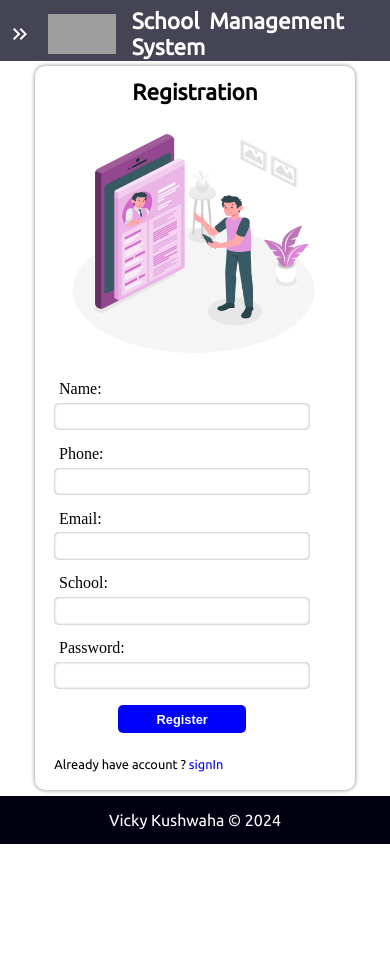
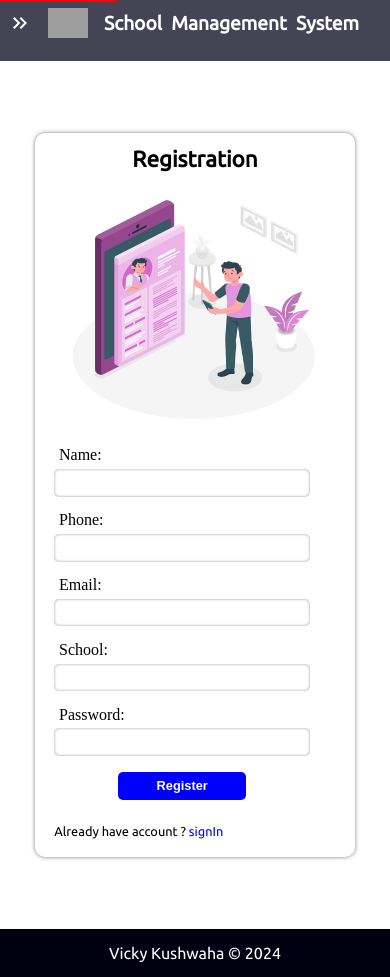
Before and after one commit to Vicky-Kushwaha/School-Management-Frontend, a React (Create React App) app: page /register in a window 390 px wide. Before the commit the page ends 844 px from the top, so only its background shows below. Built offline with nearby package versions, Linux system fonts and the light colour scheme; no server answers; sample sign-in values are in the browser's storage; grey boxes are pictures that could not be loaded.

Commit message:
third commit

```diff
--- a/package.json
+++ b/package.json
@@ -15,6 +15,7 @@
     "react-router-dom": "^6.21.3",
     "react-scripts": "5.0.1",
     "react-toastify": "^10.0.3",
+    "react-top-loading-bar": "^2.3.1",
     "web-vitals": "^2.1.4"
   },
   "scripts": {
--- a/src/components/Context.jsx
+++ b/src/components/Context.jsx
@@ -11,6 +11,8 @@ export const AuthProvider = ({children}) => {
  const[stud,setStu] = useState("");
  const[teac,setTeac] = useState("");
  const[notices,setNotices] = useState("");
+ const [progress, setProgress] = useState(0);
+
 
  const storetoken = (servertoken) => {
   setToken(servertoken);
@@ -22,6 +24,7 @@ export const AuthProvider = ({children}) => {
  const LogoutUser = () => {
    setToken("");
    setLoading(true);
+    setProgress(0);
    return localStorage.removeItem("token");
  }
 
@@ -36,15 +39,15 @@ export const AuthProvider = ({children}) => {
  // JWT authentication - to get the currently loggedIn user data
 
  const userAuthentication = async() => {
-
    try{
+    setProgress(30);
     const response = await fetch(`${process.env.REACT_APP_API_KEY}/api/auth/user`,{
       method: "GET",
       headers: {
         Authorization: `Bearer ${token}`,
       }
     });
-
+     setProgress(50);
     if(response.ok){
       const data = await response.json();
 
@@ -53,12 +56,13 @@ export const AuthProvider = ({children}) => {
       setStu(studData);
       setTeac(teacData);
       setNotices(noticeData);
+      setProgress(80);
     }else{
        setLoading(false);
       console.log("Error fetching user data");
     }
+      setProgress(100);
       setLoading(false);
-
 
    }catch(error){
         console.error(error);
@@ -74,7 +78,7 @@ export const AuthProvider = ({children}) => {
 
   return (
 
-  <AuthContext.Provider value = {{sidebar,showSidebar,hideSidebar,storetoken,LogoutUser,user,stud,teac,notices,isLoggedIn,userAuthentication,loading}} >
+  <AuthContext.Provider value = {{sidebar,showSidebar,hideSidebar,storetoken,LogoutUser,user,stud,teac,notices,isLoggedIn,userAuthentication,loading,progress}} >
              {children}
   </AuthContext.Provider>
   );
--- a/src/components/Navbar.jsx
+++ b/src/components/Navbar.jsx
@@ -5,11 +5,12 @@ import CloseIcon from '@mui/icons-material/Close';
 import {useAuth} from "./Context";
 import {Link} from "react-router-dom"
 import {useState,useEffect} from "react"
+import LoadingBar from 'react-top-loading-bar';
 
 const Navbar = () => {
 
 
-const {sidebar,showSidebar,hideSidebar,user,stud,teac,isLoggedIn,userAuthentication} = useAuth();
+const {sidebar,showSidebar,hideSidebar,user,isLoggedIn,userAuthentication,progress} = useAuth();
 const[noticeModal,setNoticeModal] = useState(false);
 const[notice,setNotice] = useState({
      noticedata:"",
@@ -67,6 +68,7 @@ const onChange = (e) => {
 	return(
           <>
            <div className="nav_container">
+            <LoadingBar color='red' progress={progress} />
            	<div className="logo_container">
               {(isLoggedIn) &&
                (<KeyboardDoubleArrowRightIcon style={{cursor:"pointer"}} onClick={showSidebar} />)
--- a/src/components/css/login.css
+++ b/src/components/css/login.css
@@ -1,3 +1,4 @@
+
 
 .registration_section{
 	display: flex;
--- a/src/components/css/responsive.css
+++ b/src/components/css/responsive.css
@@ -1,7 +1,15 @@
 
 @media only screen and (max-width: 520px) {
 
+.logo_container img{
+	width: 40px;
+	height: 30px;
+	margin: 0rem 0.5rem;
+}
 
+.logo_container h3{
+  font-size: 1.2rem;
+}
 
 .home_container{
 	padding: 1rem!important;
@@ -19,6 +27,7 @@
 .registration_container{
 	width: 20rem;
 	padding: 0.5rem;
+	margin: 4.5rem 0.2rem;
 }
 
 .regis_img_container img{
--- a/src/pages/Login.jsx
+++ b/src/pages/Login.jsx
@@ -69,8 +69,9 @@ const Login = () => {
 	return(
         <>
         	<section>
+
         	 <div className="registration_section">
-                 <div className="registration_container">
+            <div className="registration_container">
         	 <h3 style={{textAlign : "center"}}>Login</h3>
         	 <div className="registration">
         	  <div className="regis_img_container">
```
Also changed, not shown: 1 other file (tests, documents, lock files or other folders).
